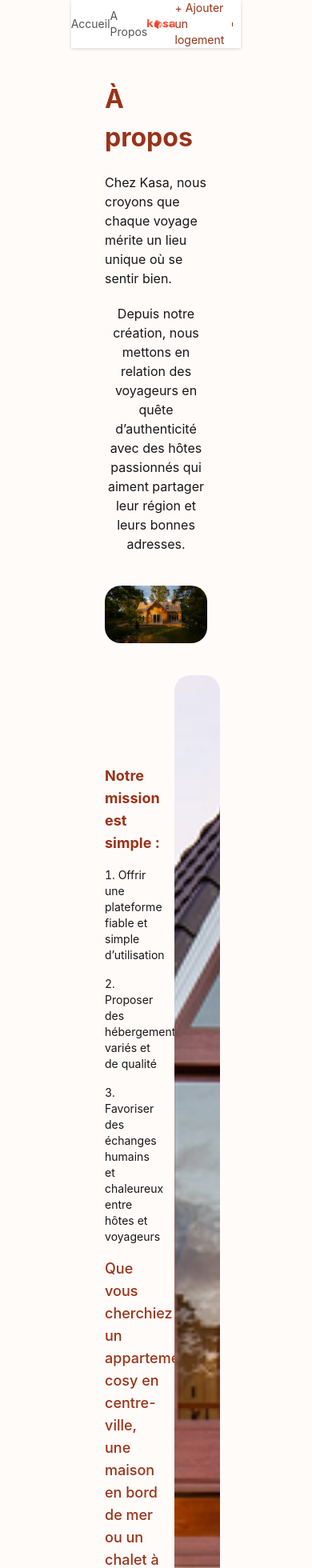
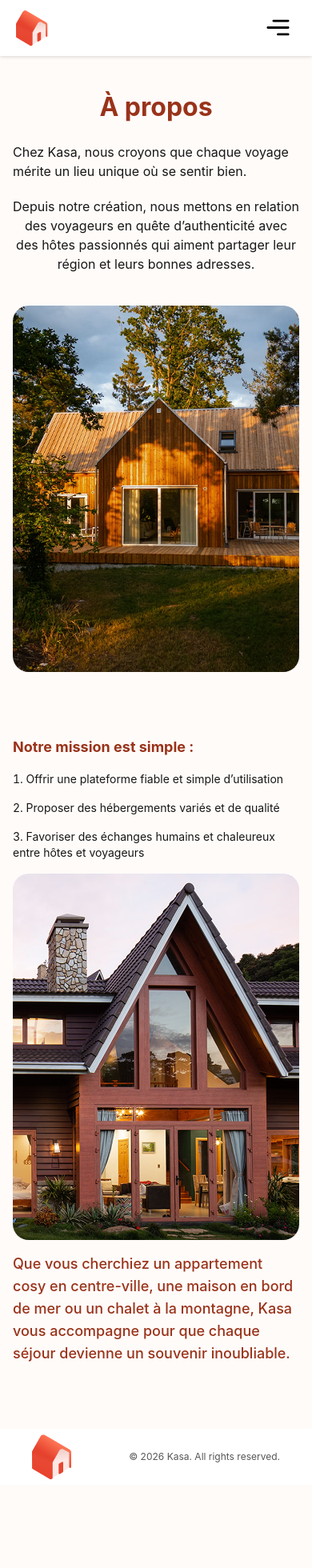
Before and after one commit to UgustinV/p8-front, a Next.js app: page /about in a window 390 px wide. Shown: the top 1960 px of the page at 80% size. After the commit the page ends 1856 px from the top, so only its background shows below. Built offline with nearby package versions, Linux system fonts and the light colour scheme.

Commit message:
responsive done for current pages

```diff
--- a/app/(app)/about/page.tsx
+++ b/app/(app)/about/page.tsx
@@ -2,24 +2,37 @@ import Image from "next/image";
 
 export default function AboutPage() {
     return (
-        <div className="flex flex-col items-center gap-10 my-10 mx-40">
+        <div className="flex flex-col items-center gap-10 my-10 mx-4 lg:mx-40">
             <section className="flex flex-col items-center gap-5 w-full">
                 <h1 className="text-[32px] font-bold text-(--main-red)">À propos</h1>
                 <p>Chez Kasa, nous croyons que chaque voyage mérite un lieu unique où se sentir bien.</p>
                 <p className="max-w-200 text-center">Depuis notre création, nous mettons en relation des voyageurs en quête d’authenticité avec des hôtes passionnés qui aiment partager leur région et leurs bonnes adresses.</p>
-                <Image src="/about-heading-image.png" alt="À propos de Kasa" width={1152} height={648} className="w-full max-h-115 object-cover rounded-[20px] mt-5" />
+                <Image src="/about-heading-image.png" alt="À propos de Kasa" width={1152} height={648} className="w-full h-114.5 object-cover rounded-[20px] mt-5" />
             </section>
-            <section className="flex flex-row gap-4">
-                <div className="flex flex-col gap-4 w-5/9 py-28">
+            <section className="flex flex-col lg:flex-row gap-4">
+                <div className="flex flex-col gap-4 w-full lg:w-5/9 py-10 lg:py-28">
                     <h2 className="text-lg font-bold text-(--main-red)">Notre mission est simple : </h2>
                     <ol className="list-decimal list-inside flex flex-col gap-4 text-sm">
                         <li>Offrir une plateforme fiable et simple d’utilisation</li>
                         <li>Proposer des hébergements variés et de qualité</li>
                         <li>Favoriser des échanges humains et chaleureux entre hôtes et voyageurs</li>
                     </ol>
+                    <Image
+                        src="/about-content-image.png"
+                        alt="Notre mission"
+                        width={600}
+                        height={400}
+                        className="object-cover rounded-[20px] w-full h-114.5 lg:hidden"
+                    />
                     <p className="text-(--main-red) text-lg font-medium">Que vous cherchiez un appartement cosy en centre-ville, une maison en bord de mer ou un chalet à la montagne, Kasa vous accompagne pour que chaque séjour devienne un souvenir inoubliable.</p>
                 </div>
-                <Image src="/about-content-image.png" alt="Notre mission" width={600} height={400} className="object-cover rounded-[20px] w-4/9" />
+                <Image
+                    src="/about-content-image.png"
+                    alt="Notre mission"
+                    width={600}
+                    height={400}
+                    className="hidden lg:block object-cover rounded-[20px] w-full h-114.5 lg:w-4/9"
+                />
             </section>
         </div>
     );
--- a/app/(app)/liked/page.tsx
+++ b/app/(app)/liked/page.tsx
@@ -7,7 +7,7 @@ export default async function LikedPage() {
     const user = session?.user;
     const likedProperties = user ? await listUserFavorites(user.id) : [];
     return (
-        <div className="min-h-screen flex flex-col items-center text-center mx-35 my-17.5">
+        <div className="flex flex-col items-center text-center mx-4 lg:mx-35 my-17.5">
             <h1 className="text-[32px] text-(--main-red) font-bold mb-2">Vos favoris</h1>
             <p className="text-[14px]">Retrouvez ici tous les logements que vous avez aimés.</p>
             <p className="text-[14px]">Prêts à réserver ? Un simple clic et votre prochain séjour est en route.</p>
--- a/app/layout.tsx
+++ b/app/layout.tsx
@@ -1,8 +1,8 @@
 import type { Metadata } from "next";
 import { Geist, Geist_Mono } from "next/font/google";
-import Image from "next/image";
 import "./globals.css";
-import Link from "next/link";
+import Header from "../components/header";
+import Footer from "../components/footer";
 
 const geistSans = Geist({
   variable: "--font-geist-sans",
@@ -26,38 +26,11 @@ export default function RootLayout({ children }: LayoutProps<"/">) {
       className={`${geistSans.variable} ${geistMono.variable} h-full antialiased bg-background`}
     >
       <body className="items-center min-h-full flex flex-col bg-background">
-        <header className="flex flex-row items-center justify-between lg:rounded-[10px] lg:px-25 lg:py-2 lg:mt-10 w-6/11 text-[12px] text-(--dark-grey) bg-white drop-shadow-sm">
-            <Link href="/logements" className="text-sm">
-                Accueil
-            </Link>
-            <Link href="/about" className="text-sm">
-                A Propos
-            </Link>
-            <Link href="/logements" className="text-sm">
-                <Image src="/logo.svg" alt="Kasa Logo" width={113} height={40} />
-            </Link>
-            <Link href="/new-logement" className="text-sm text-(--main-red)">
-                + Ajouter un logement
-            </Link>
-            <div className="flex flex-row items-center gap-2.5">
-                <Link href="/liked" className="text-sm">
-                    <Image src="/favoris-red.svg" alt="Kasa Favoris" width={16} height={16} />
-                </Link>
-                <div className="border-l border-(--main-red) h-1.25"></div>
-                <Link href="/messages" className="text-sm">
-                    <Image src="/message-red.svg" alt="Kasa Message" width={16} height={16} />
-                </Link>
-            </div>
-        </header>
+        <Header />
         <main className="flex flex-1 w-full items-center justify-center">
             {children}
         </main>
-        <footer className="w-full">
-            <div className="flex flex-row justify-between items-center lg:px-10 w-full h-17.5 text-[12px] text-(--dark-grey) bg-white">
-                <Image src="/logo_picto.svg" alt="Kasa Logo" width={50} height={50} />
-                <p>&copy; {new Date().getFullYear()} Kasa. All rights reserved.</p>
-            </div>
-        </footer>
+        <Footer />
         </body>
     </html>
   );
--- /dev/null
+++ b/components/footer.tsx
@@ -0,0 +1,12 @@
+import Image from "next/image";
+
+export default function Footer() {
+    return (
+        <footer className="w-full">
+            <div className="flex flex-row justify-between items-center px-10 w-full h-17.5 text-[12px] text-(--dark-grey) bg-white">
+                <Image src="/logo_picto.svg" alt="Kasa Logo" width={50} height={50} />
+                <p>&copy; {new Date().getFullYear()} Kasa. All rights reserved.</p>
+            </div>
+        </footer>
+    );
+}
--- /dev/null
+++ b/components/header.tsx
@@ -0,0 +1,85 @@
+"use client";
+
+import Image from "next/image";
+import Link from "next/link";
+import { useEffect, useRef, useState } from "react";
+
+export default function Header() {
+    const [isMenuOpen, setIsMenuOpen] = useState(false);
+    const headerRef = useRef<HTMLElement>(null);
+
+    useEffect(() => {
+        if (!isMenuOpen) return;
+
+        function handleClickOutside(event: MouseEvent) {
+            if (headerRef.current && !headerRef.current.contains(event.target as Node)) {
+                setIsMenuOpen(false);
+            }
+        }
+
+        document.addEventListener("mousedown", handleClickOutside);
+        return () => document.removeEventListener("mousedown", handleClickOutside);
+    }, [isMenuOpen]);
+
+    return (
+        <header ref={headerRef} className="relative w-full lg:w-6/11">
+            <nav className="flex flex-row items-center justify-between px-5 py-3 lg:rounded-[10px] lg:px-25 lg:py-2 lg:mt-10 w-full text-[12px] text-(--dark-grey) bg-white drop-shadow-sm">
+                <Link href="/logements" className="lg:hidden">
+                    <Image src="/logo_picto.svg" alt="Kasa Logo" width={40} height={40} />
+                </Link>
+                <Link href="/logements" className="text-sm hidden lg:block">
+                    Accueil
+                </Link>
+                <Link href="/about" className="text-sm hidden lg:block">
+                    A Propos
+                </Link>
+                <Link href="/logements" className="text-sm hidden lg:block">
+                    <Image src="/logo.svg" alt="Kasa Logo" width={113} height={40} />
+                </Link>
+                <Link href="/new-logement" className="text-sm text-(--main-red) hidden lg:block">
+                    + Ajouter un logement
+                </Link>
+                <div className="hidden lg:flex flex-row items-center gap-2.5">
+                    <Link href="/liked" className="text-sm">
+                        <Image src="/favoris-red.svg" alt="Kasa Favoris" width={16} height={16} />
+                    </Link>
+                    <div className="border-l border-(--main-red) h-1.25"></div>
+                    <Link href="/messages" className="text-sm">
+                        <Image src="/message-red.svg" alt="Kasa Message" width={16} height={16} />
+                    </Link>
+                </div>
+
+                <button
+                    type="button"
+                    onClick={() => setIsMenuOpen((open) => !open)}
+                    className="lg:hidden"
+                    aria-label={isMenuOpen ? "Fermer le menu" : "Ouvrir le menu"}
+                    aria-expanded={isMenuOpen}
+                >
+                    <Image src={isMenuOpen ? "/close.svg" : "/menu.svg"} alt="" width={45} height={45} />
+                </button>
+            </nav>
+
+            {/* overlays page content below the nav instead of pushing it down */}
+            {isMenuOpen && (
+                <div className="absolute top-full inset-x-0 z-50 flex flex-col items-center gap-4 py-5 lg:hidden bg-white text-sm shadow-md">
+                    <Link href="/logements" onClick={() => setIsMenuOpen(false)}>
+                        Accueil
+                    </Link>
+                    <Link href="/about" onClick={() => setIsMenuOpen(false)}>
+                        A Propos
+                    </Link>
+                    <Link href="/new-logement" className="text-(--main-red)" onClick={() => setIsMenuOpen(false)}>
+                        + Ajouter un logement
+                    </Link>
+                    <Link href="/liked" onClick={() => setIsMenuOpen(false)}>
+                        Favoris
+                    </Link>
+                    <Link href="/messages" onClick={() => setIsMenuOpen(false)}>
+                        Messages
+                    </Link>
+                </div>
+            )}
+        </header>
+    );
+}
--- a/components/howToCard.tsx
+++ b/components/howToCard.tsx
@@ -1,6 +1,6 @@
 export const HowToCard = ({ title, description }: { title: string; description: string }) => {
     return (
-        <div className="bg-(--dark-orange) rounded-[10px] px-5.5 py-11 h-50 gap-4 max-w-67.5">
+        <div className="bg-(--dark-orange) rounded-[10px] px-5.5 py-11 w-full h-50 gap-4 max-w-67.5">
             <h3 className="text-lg font-medium text-white mb-2">{title}</h3>
             <p className="text-white text-[12px]">{description}</p>
         </div>
--- a/components/propertyCard.tsx
+++ b/components/propertyCard.tsx
@@ -40,7 +40,7 @@ export const PropertyCard = ({ property, liked: initialLiked = false, onUnlike }
                 <Image src={liked ? "/favoris-selected.svg" : "/favoris.svg"} alt={property.title} width={16} height={16} className="h-4 w-4" />
             </button>
             <Link className="rounded-b-[10px]" href={`/logements/${property.id}`}>
-                <Image src={property.cover ?? "/default-cover.jpg"} alt={property.title} className="w-full min-h-94 object-cover rounded-t-[10px] pb-4" width={400} height={300} />
+                <Image src={property.cover ?? "/default-cover.jpg"} alt={property.title} className="w-full h-94 object-cover rounded-t-[10px] pb-4" width={600} height={376} />
                 <div className="px-6 pb-6">
                     <h2 className="text-lg font-bold text-(--dark-grey)">{property.title}</h2>
                     <p className="text-sm text-gray-500 mb-15.5">{property.location}</p>
```
Also changed, not shown: app/(app)/logements/[id]/page.tsx (+9 -9 lines), app/(app)/logements/page.tsx (+11 -6 lines), app/(auth)/login/page.tsx (+4 -4 lines), app/(auth)/register/page.tsx (+4 -4 lines).
